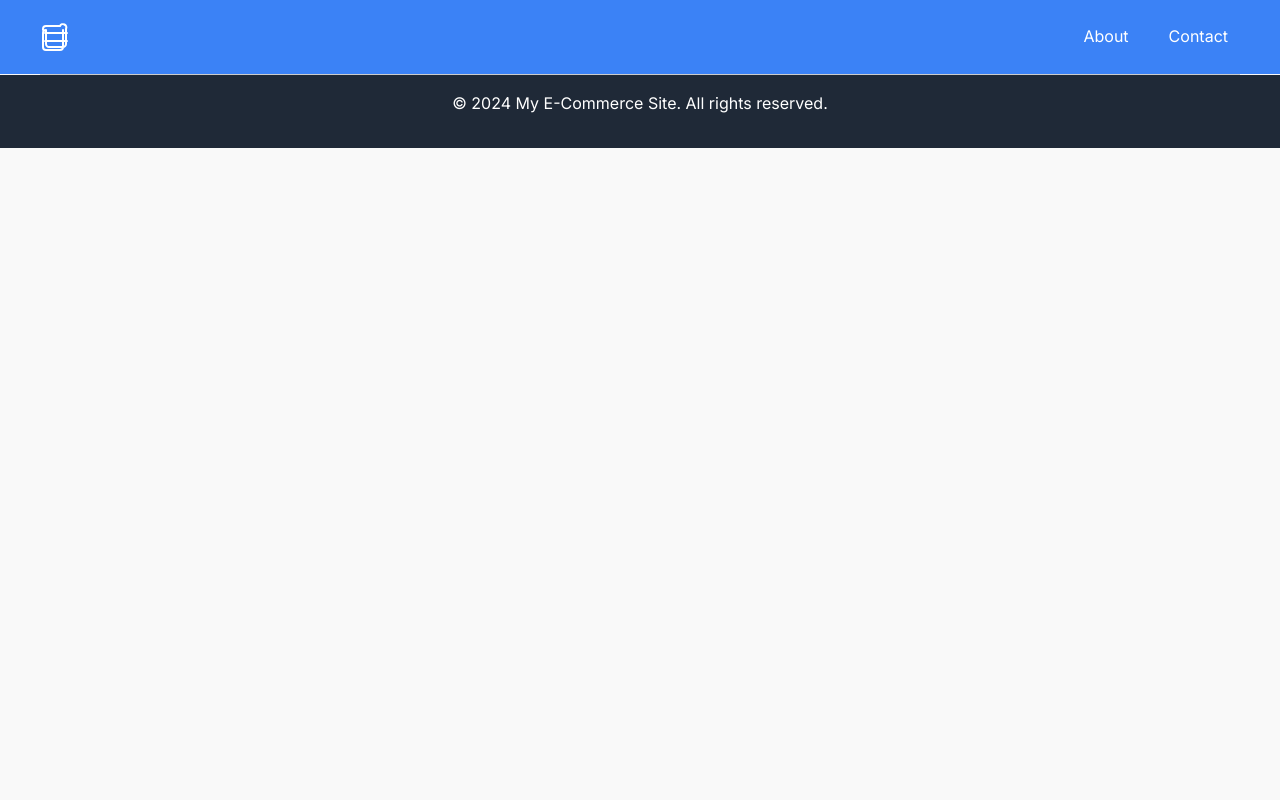
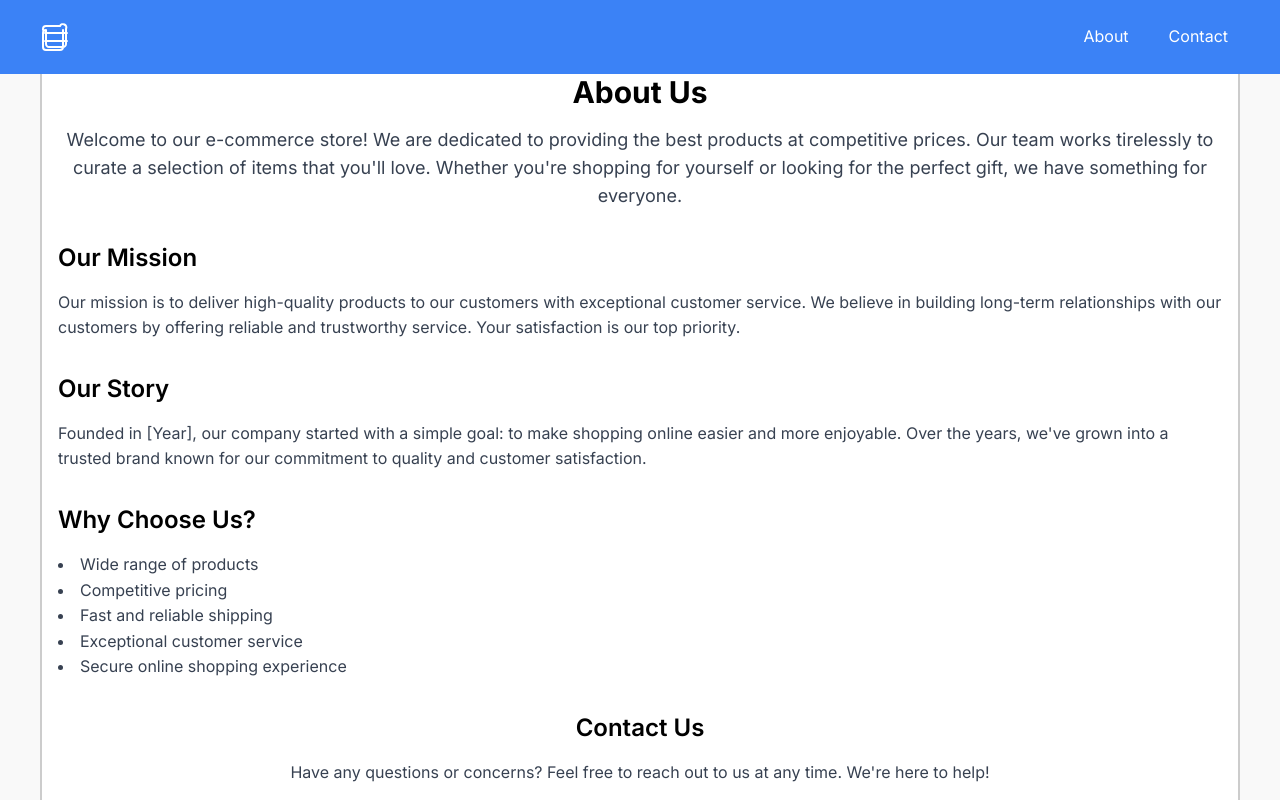
Before and after one commit to joseph-johnson27001/e-commerce, a Nuxt app: page /about in a window 1280 px wide. Shown: the top 800 px of the page. Built offline with nearby package versions, Linux system fonts and the light colour scheme.

Commit message:
Generic about text

```diff
--- a/pages/about.vue
+++ b/pages/about.vue
@@ -0,0 +1,65 @@
+<template>
+  <main class="container mx-auto px-4 py-8">
+    <section class="text-center mb-8">
+      <h2 class="text-3xl font-bold mb-4">About Us</h2>
+      <p class="text-lg text-gray-700">
+        Welcome to our e-commerce store! We are dedicated to providing the best
+        products at competitive prices. Our team works tirelessly to curate a
+        selection of items that you'll love. Whether you're shopping for
+        yourself or looking for the perfect gift, we have something for
+        everyone.
+      </p>
+    </section>
+
+    <section class="mb-8">
+      <h3 class="text-2xl font-semibold mb-4">Our Mission</h3>
+      <p class="text-gray-700">
+        Our mission is to deliver high-quality products to our customers with
+        exceptional customer service. We believe in building long-term
+        relationships with our customers by offering reliable and trustworthy
+        service. Your satisfaction is our top priority.
+      </p>
+    </section>
+
+    <section class="mb-8">
+      <h3 class="text-2xl font-semibold mb-4">Our Story</h3>
+      <p class="text-gray-700">
+        Founded in [Year], our company started with a simple goal: to make
+        shopping online easier and more enjoyable. Over the years, we've grown
+        into a trusted brand known for our commitment to quality and customer
+        satisfaction.
+      </p>
+    </section>
+
+    <section class="mb-8">
+      <h3 class="text-2xl font-semibold mb-4">Why Choose Us?</h3>
+      <ul class="list-disc list-inside text-gray-700">
+        <li>Wide range of products</li>
+        <li>Competitive pricing</li>
+        <li>Fast and reliable shipping</li>
+        <li>Exceptional customer service</li>
+        <li>Secure online shopping experience</li>
+      </ul>
+    </section>
+
+    <section class="text-center">
+      <h3 class="text-2xl font-semibold mb-4">Contact Us</h3>
+      <p class="text-gray-700">
+        Have any questions or concerns? Feel free to reach out to us at any
+        time. We're here to help!
+      </p>
+      <p class="text-gray-700 mt-2">Email: support@ecommerce.com</p>
+      <p class="text-gray-700">Phone: (123) 456-7890</p>
+    </section>
+  </main>
+</template>
+
+<script>
+export default {
+  name: "AboutPage",
+};
+</script>
+
+<style scoped>
+/* Additional styling can go here if needed */
+</style>
```
